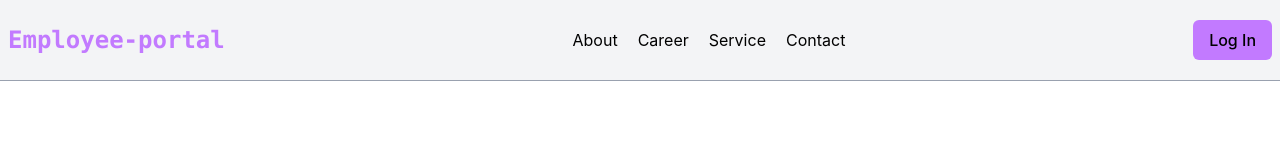
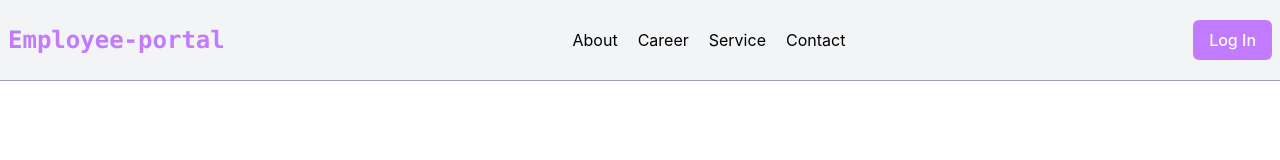
Before and after one commit to InternsJcasp/pratham_fullstack, a React (Vite) app in the folder employee-portal/: page / in a window 1280 px wide. Shown: the top 160 px of the page. Built offline with nearby package versions, Linux system fonts and the light colour scheme.

Commit message:
change(header button): changing the text color in login button

```diff
--- a/employee-portal/src/components/header.jsx
+++ b/employee-portal/src/components/header.jsx
@@ -10,7 +10,7 @@ export const Header = () => {
           </h1>
           <Navbar />
           <div className="flex items-center  gap-5">
-            <button className="px-4 py-2 active:scale-95 cursor-pointer rounded-md bg-purple-400 text-base font-medium">
+            <button className="px-4 py-2 active:scale-95 text-white cursor-pointer rounded-md bg-purple-400 text-base font-medium">
               Log In
             </button>
           </div>
```
